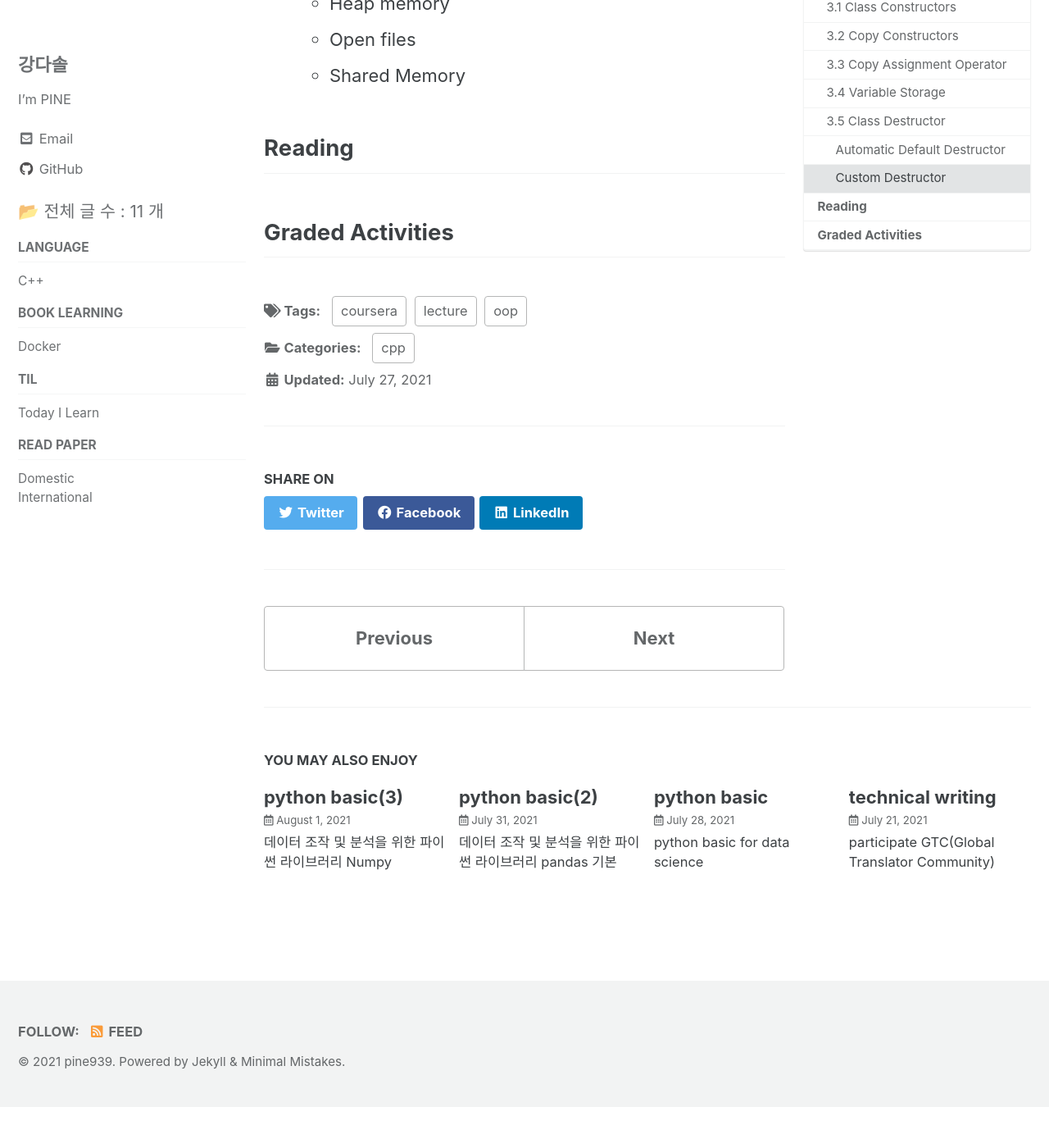
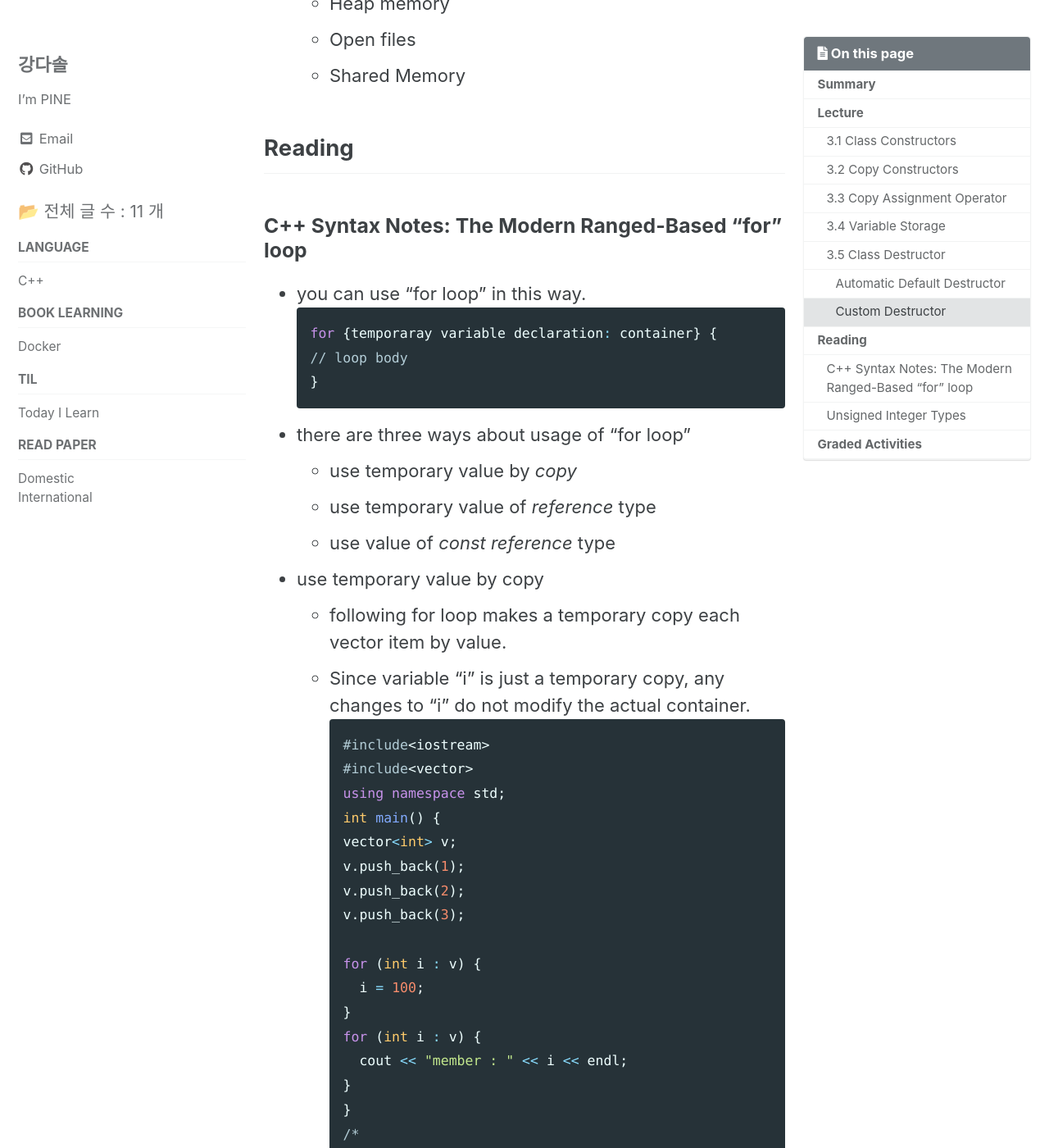
Before and after one commit to pine939/pine939.github.io, a Jekyll site: the page built from _posts/2021-07-27-coursera_cpp_3.md, in a window 1280 px wide and 1400 px high, scrolled down 6816 px. Shown: the whole window at 82% size. Built offline with Jekyll 4.4.1, drawn with Linux system fonts in a browser that asks for light colours; cached includes are drawn as plain includes; before the commit the page ends 8166 px from its top, so only the background shows below that; some of the changed text lies outside the part shown.

Commit message:
edit post

````diff
--- a/_posts/2021-07-27-coursera_cpp_3.md
+++ b/_posts/2021-07-27-coursera_cpp_3.md
@@ -188,4 +188,98 @@ Custom_Destructor::~Custom_Destructor();
 
 ## Reading
 
+### C++ Syntax Notes: The Modern Ranged-Based "for" loop
+
+* you can use "for loop" in this way.
+```cpp
+for {temporaray variable declaration: container} {
+  // loop body
+}
+```
+* there are three ways about usage of "for loop"
+  * use temporary value by *copy*
+  * use temporary value of *reference* type
+  * use value of *const reference* type
+* use temporary value by copy
+  * following for loop makes a temporary copy each vector item by value.
+  * Since variable "i" is just a temporary copy, any changes to "i" do not modify the actual container.
+  ```cpp
+  #include<iostream>
+  #include<vector>
+  using namespace std;
+  int main() {
+    vector<int> v;
+    v.push_back(1);
+    v.push_back(2);
+    v.push_back(3);
+
+    for (int i : v) {
+      i = 100;
+    }
+    for (int i : v) {
+      cout << "member : " << i << endl;
+    }
+  }
+  /*
+  member : 1
+  member : 2
+  member : 3
+  */
+  ```
+* use temporary value of reference type
+  * If you make the temporary variable of reference type, you can modify the actual container item.
+  ```cpp
+  #include<iostream>
+  #include<vector>
+  using namespace std;
+  int main() {
+    vector<int> v;
+    v.push_back(1);
+    v.push_back(2);
+    v.push_back(3);
+
+    for (int &i:v) {
+      i = 100;
+    }
+    for (int i:v) {
+      cout << "member: "<< i << endl;
+    }
+  }
+  /*
+  member: 100
+  member: 100
+  member: 100
+  */
+  ```
+* use value of const reference type
+  * This verson uses a reference, so it doesn't make any copies.
+  * However, following is *read-only* since the *const* mark.
+  ```cpp
+  #include<iostream>
+  #include<vector>
+  using namespace std;
+  int main() {
+    vector<int> v;
+    v.push_back(1);
+    v.push_back(2);
+    v.push_back(3);
+
+    for (const int &i:v) {
+      i = 100;
+    }
+    for (int i:v) {
+      cout << "member: "<< i << endl;
+    }
+  }
+  /*
+  test.cpp:10:5: error: cannot assign to variable 'i' with const-qualified type
+      'const int &'
+                i = 100;
+                ~ ^
+  */
+  ```
+
+### Unsigned Integer Types
+
+
 ## Graded Activities
````
